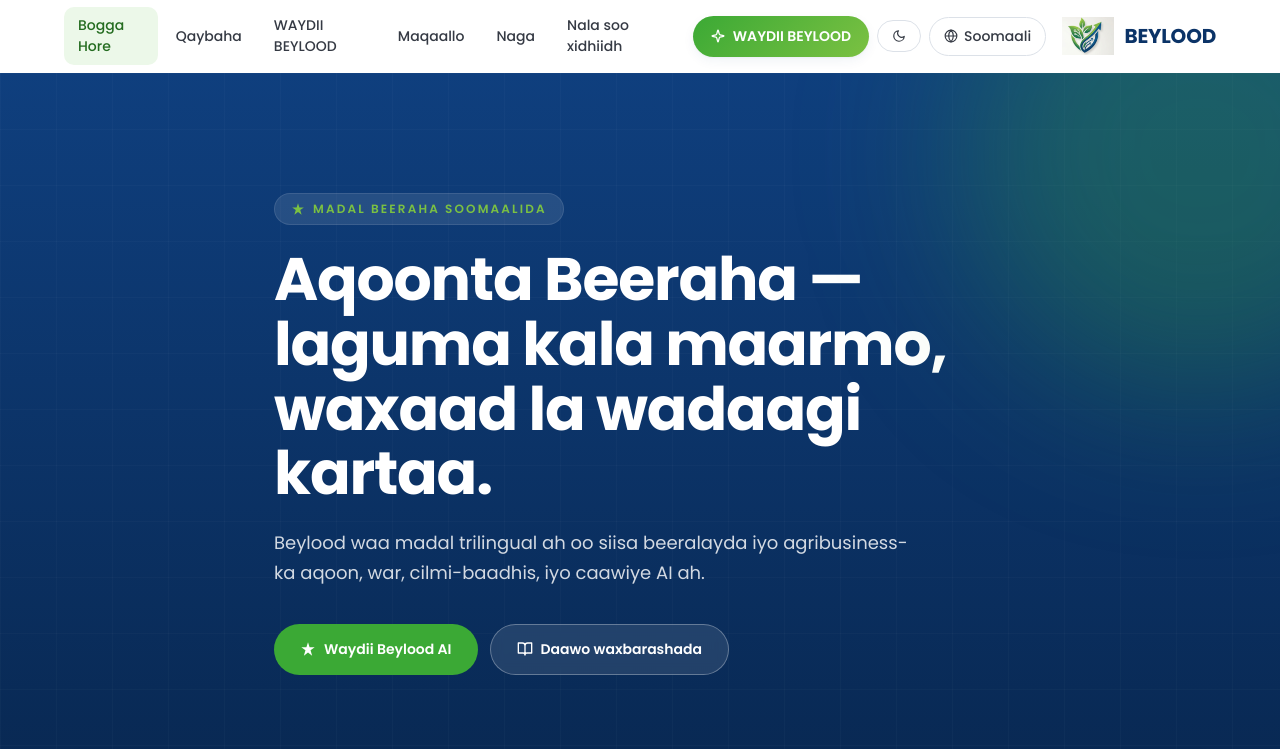
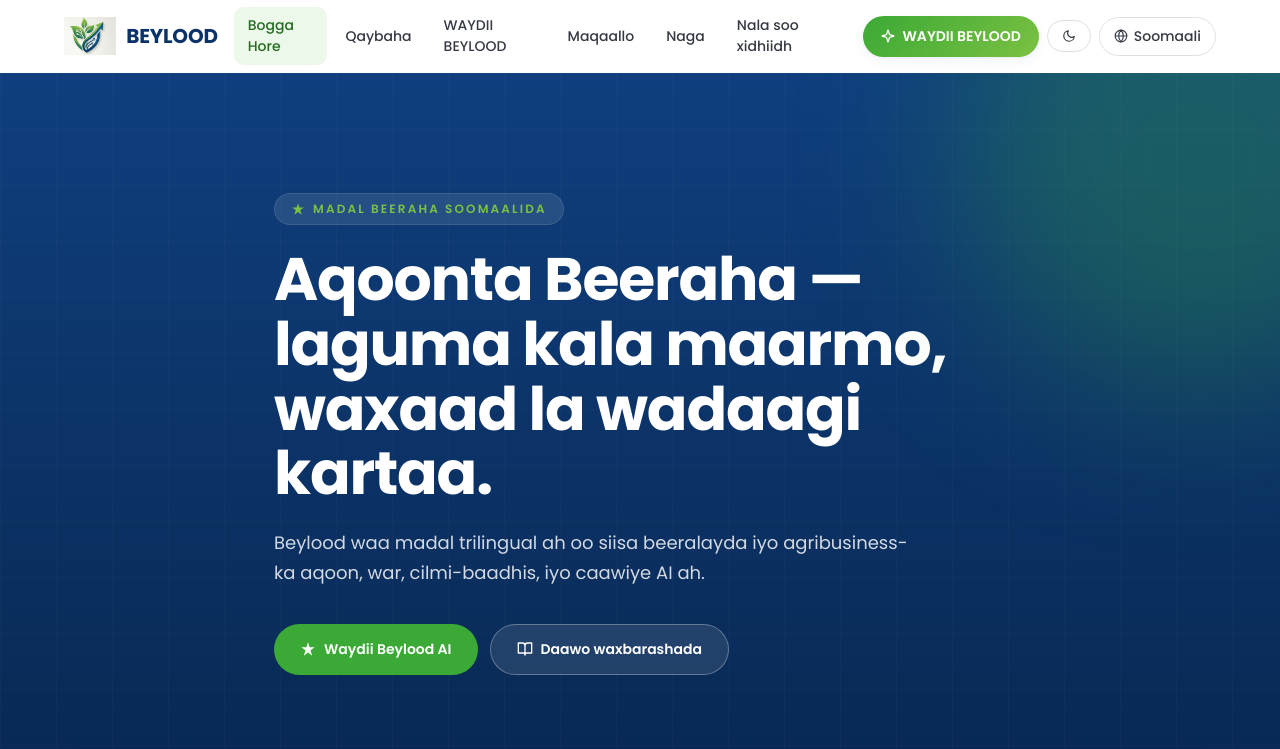
Before and after one commit to Beylood45/Beylood, a website: page index.html in a window 1280 px wide. Shown: the top 749 px of the page. Drawn offline with Linux system fonts and the light colour scheme.

Commit message:
website update

```diff
--- a/style.css
+++ b/style.css
@@ -430,7 +430,6 @@ button {
   align-items: center;
   gap: 10px;
   flex-shrink: 0;
-  order: 3;
 }
 
 .logo img {
```
